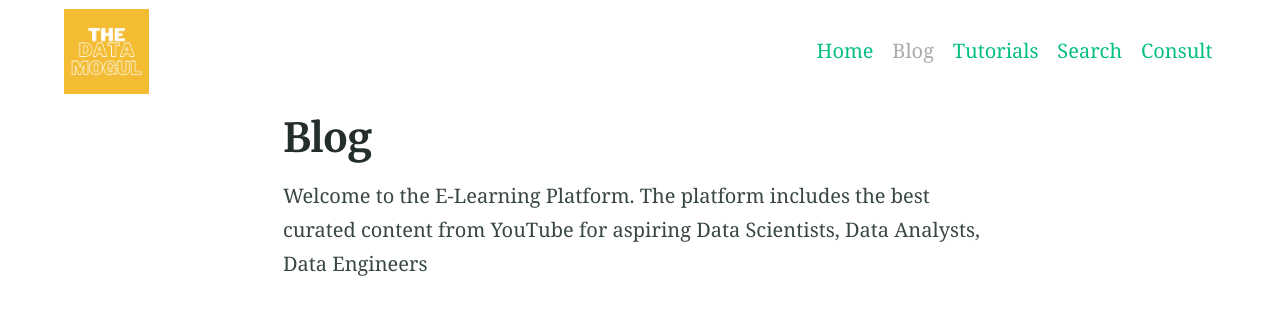
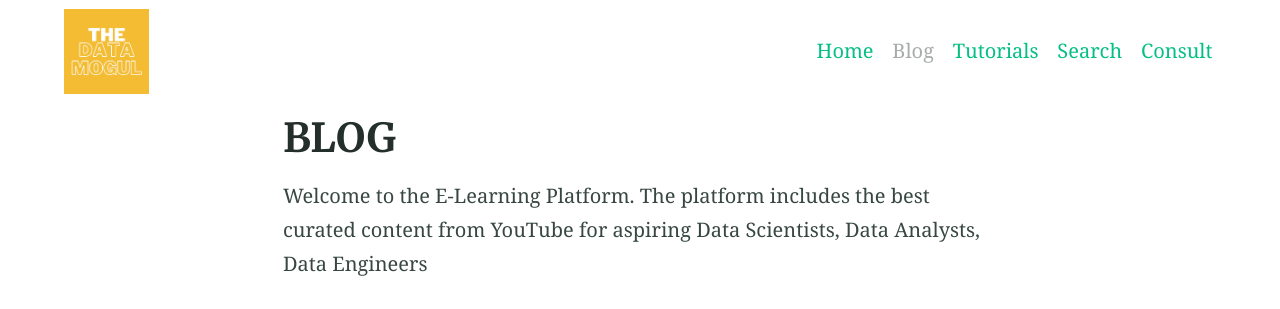
Before and after one commit to the-data-mogul/the-data-mogul.github.io, a Jekyll site: the page built from blog/index.html, in a window 1280 px wide. Shown: the top 309 px of the page. Built offline with Jekyll 4.4.1, drawn with Linux system fonts in a browser that asks for light colours; the list of posts is cut into pages by our own code.

```diff
--- a/_config.yml
+++ b/_config.yml
@@ -63,7 +63,7 @@ timezone: Europe/London # Timezone for blog posts and alike
 # 5. Collections
 collections:
   posts:
-    title: Blog # Needed for Siteleaf
+    title: BLOG # Needed for Siteleaf
     output: true
     description: "Welcome to the E-Learning Platform. The platform includes the best curated content from YouTube for aspiring Data Scientists, Data Analysts, Data Engineers" # The post list page content
 #     feature_image: "/assets/logos/logo-main.png"
```
